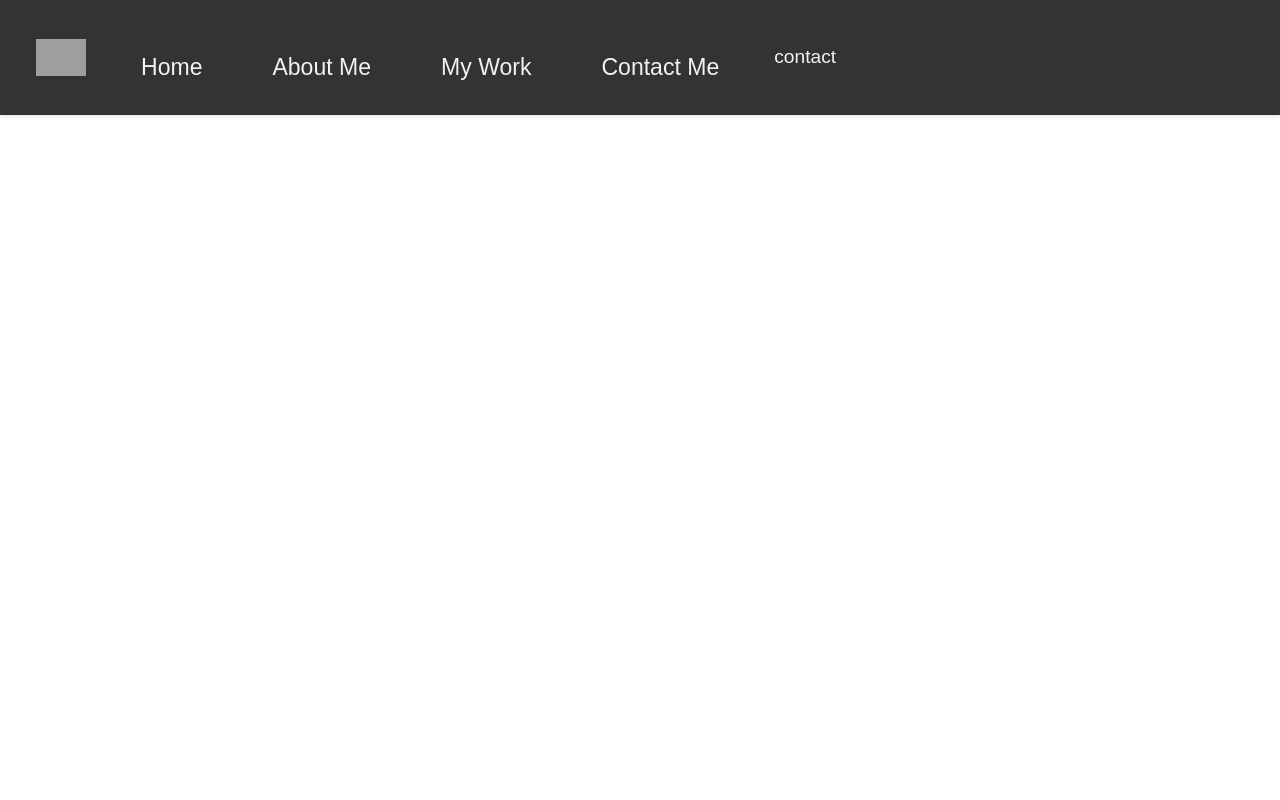
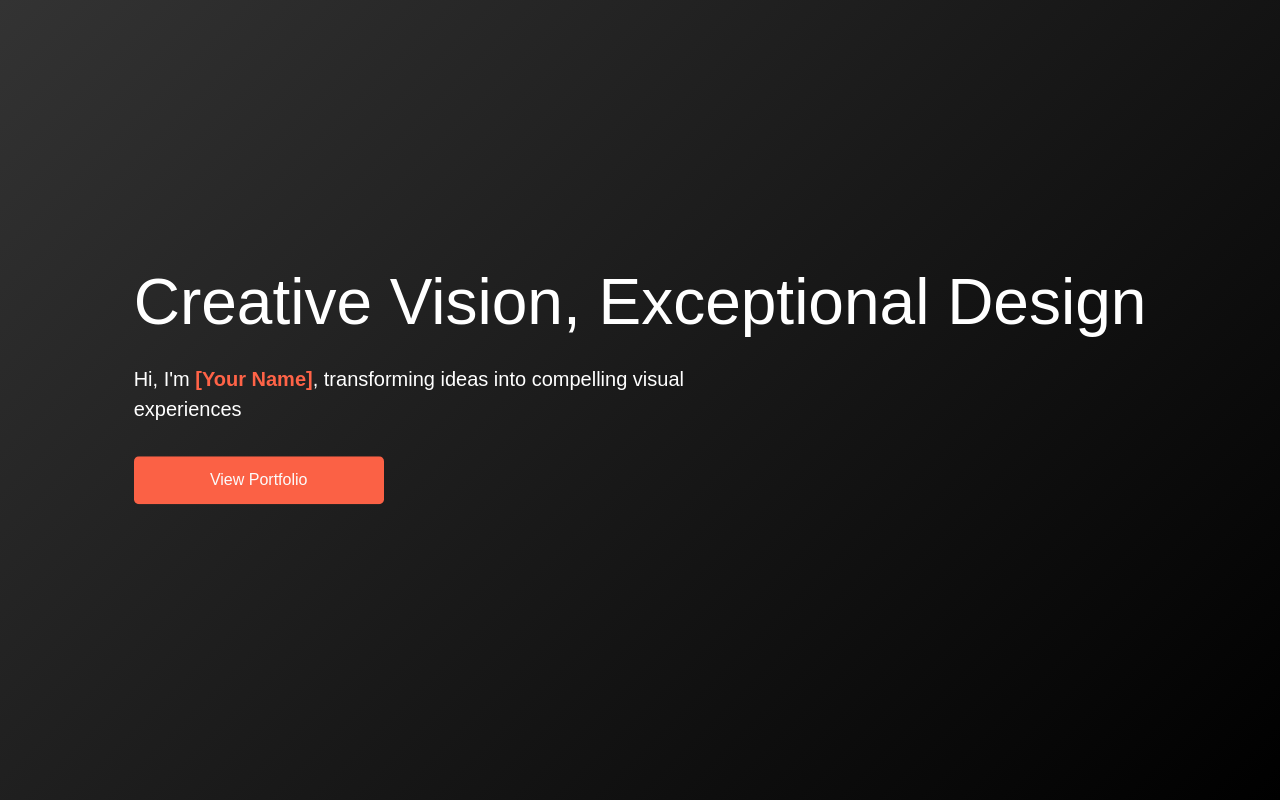
Before and after one commit to xarels/xarels.github.io, a Next.js app: page / in a window 1280 px wide. Built offline with nearby package versions, Linux system fonts and the light colour scheme; grey boxes are pictures that could not be loaded.

Commit message:
hero page started, preloader, main content separated from hero page

```diff
--- /dev/null
+++ b/app/components/Preloader.jsx
@@ -0,0 +1,42 @@
+'use client';
+import { motion } from "framer-motion";
+import React from "react";
+
+import './styles/Preloader_module.css'
+
+export default function Preloader ({onComplete})  {
+    const [isAnimating, setIsAnimating] = React.useState(true);
+    React.useEffect (() => {
+        const timer = setTimeout(() => {
+            setIsAnimating(false);
+            onComplete();
+    }, 0);
+
+
+    return () =>  clearTimeout(timer);
+}, [onComplete]);
+
+
+  return (
+    <motion.div
+    className="preloader"
+    initial={{ opacity: 1 }}
+    animate={{ opacity: isAnimating ? 1 : 0 }}
+    exit={{ opacity: 1 }}
+    transition={{ duration: 0.5 }}>
+
+        <motion.div
+        className="loader"
+        initial={{ scale: 0 }}
+        animate={{ scale: [1,1.5,1] }}
+        transition={{
+            duration: 1,
+            repeat: Infinity,
+            ease: "easeInOut"
+        }}
+        >
+
+        </motion.div>
+    </motion.div>
+  )
+}
--- /dev/null
+++ b/app/components/styles/Hero_module.css
@@ -0,0 +1,82 @@
+.hero {
+    min-height: 100vh;
+    padding: 0.5rem;
+    background: linear-gradient(135deg, #000, #333);
+    color: #ffffff;
+    position: relative;
+    overflow: hidden;
+    display: grid;
+    place-items: center;
+    animation: backgroundShift 10s infinite alternate;
+}
+
+
+.hero-content {
+    display: flex;
+    flex-direction: column;
+    justify-content: center;
+    align-items: center;
+    color: white;
+    overflow: hidden;
+    position: relative;
+  }
+
+
+
+.title {
+   font-size: clamp(2.5rem, 5vw, 4rem);
+   line-height: 1.2;
+   margin-bottom: 1.5rem;
+   animation: fadeIn 2s ease-in-out;
+}
+
+.tagline {
+    font-size: clamp(1rem, 2vw, 1.25rem);
+    color:  #ffffff;
+    max-width: 600px;
+    margin-bottom: 2rem;
+    animation: fadeIn 5s ease-in-out;
+}
+
+.highlight {
+    color: tomato;
+    font-weight: bold;
+}
+
+
+.cta {
+    justify-content: center;
+    display: flex;
+    gap: 1rem;
+    margin: 2rem 0;
+    width: 100%;
+    background: tomato;
+    color: #ffffff;
+    border: none;
+    padding: 12px 30px;
+    border-radius: 5px;
+    transition: all 0.3s ease;
+    cursor: pointer;
+    min-width: 200px;
+    max-width: 250px;
+    animation: fadeIn 6s ease-in-out;
+}
+
+.cta:hover {
+    transform: translateY(-2px);
+}
+
+@keyframes fadeIn {
+    from { opacity: 0; transform: translateY(20px); }
+    to { opacity: 1; transform: translateY(0); }
+}
+
+
+@keyframes backgroundShift {
+    0% {
+        background: var(--gradient-primary);
+    }
+    100% {
+        background: linear-gradient(135deg, #333, #000);
+    }
+}
--- /dev/null
+++ b/app/components/styles/Preloader_module.css
@@ -0,0 +1,31 @@
+.preloader {
+    position: fixed;
+    top: 0;
+    left: 0;
+    width: 100%;
+    height: 100%;
+    background: linear-gradient(135deg, #000, #333);
+    z-index: 9999;
+    display: flex;
+    justify-content: center;
+    align-items: center;
+    z-index: 9999;
+    animation: gradientBG 2s ease infinite;
+}
+
+.loader {
+    font-size: 4rem;
+    color: white;
+}
+
+@keyframes gradientBG {
+    0% {
+        background-position: 0% 50%;
+    }
+    50% {
+        background-position: 100% 50%;
+    }
+    100% {
+        background-position: 0% 50%;
+    }
+}
--- a/app/layout.js
+++ b/app/layout.js
@@ -11,9 +11,15 @@ const geistMono = Geist_Mono({
   subsets: ["latin"],
 });
 
+export const viewport = {
+  width: 'device-width',
+  initialScale: 1,
+  maximumScale: 1,
+  userScalable: false,
+};
+
 export const metadata = {
   charset:"utf-8" ,
-  viewport: "width=device-width, initial-scale=1",
   language: "en",
   url: "https://www.yourwebsite.com", /* Change this */
   type: "portfolio",
--- /dev/null
+++ b/app/main/page.js
@@ -0,0 +1,21 @@
+'use client';
+import { motion } from "framer-motion";
+import Navbar from "../components/Navbar";
+
+export default function Home() {
+  return (
+    <motion.div
+    className="main"
+    initial={{ opacity: 0, y: 50 }}
+    animate={{ opacity: 1, y: 0 }}
+    exit={{ opacity: 0, y: 50 }}
+    transition={{ duration: 0.5, ease: "easeInOut" }}>
+
+    <Navbar />
+
+
+
+
+    </motion.div>
+  );
+}
--- a/app/page.js
+++ b/app/page.js
@@ -1,10 +1,88 @@
-'use client'
-import Navbar from "./components/Navbar";
+'use client';
 
-export default function Home() {
+import { delay, motion } from "framer-motion";
+import { useState } from "react";
+import { useRouter } from 'next/navigation';
+import "./components/styles/Hero_module.css";
+import Preloader from "./components/Preloader";
+
+
+export default function Hero() {
+
+  const [isLoaded, setIsLoaded] = useState(false);
+  const handlePreloaderComplete = () => {
+    setIsLoaded(true);
+  }
+
+  const router = useRouter();
+  const handleCTAClick = () => {
+    router.push("/main");
+  }
+
+  const containerVariants = {
+    hidden: { opacity: 0 },
+    visible: {
+      opacity: 1,
+      transition: {
+        staggerChikdren: 0.3,
+        delayChildren: 0.5
+      },
+    },
+  };
+
+  const textVariants = {
+    hidden: { opacity: 0 },
+    visible: {
+      opacity: 1,
+      y: 0,
+      transition: {
+        duration: 1,
+        ease: "easeOut",
+      },
+    },
+  };
+
+  const buttonVariants = {
+    hover: {
+      scale: 1.1,
+      boxShadow: "0px 4px 10px rgb(0,112,143,0.5)",
+      transition: {
+        duration: 0.3,
+      },
+    }
+  };
+
+  const floatingEffect = {
+    hidden: { y: 0 },
+    visible: {
+      y: [0,10,0],
+      transition: {
+        duration: 3,
+        repeat: Infinity,
+        repeatType: "loop",
+        ease: "easeInOut",
+      },
+    },
+  }
+
   return (
     <>
-    <Navbar />
+    {!isLoaded && <Preloader onComplete={handlePreloaderComplete} />}
+
+
+    { isLoaded && (<div
+    className="hero"
+    >
+      <div className="hero-content">
+          <div className="hero-text">
+          <h1 className="title">Creative Vision, Exceptional Design</h1>
+          <p className="tagline">Hi, I'm <span className="highlight">[Your Name]</span>, transforming ideas into compelling visual experiences</p>
+          <button className="cta" onClick={handleCTAClick}>View Portfolio</button>
+        </div>
+      </div>
+
+  </div>)}
+
     </>
 
   );
```
